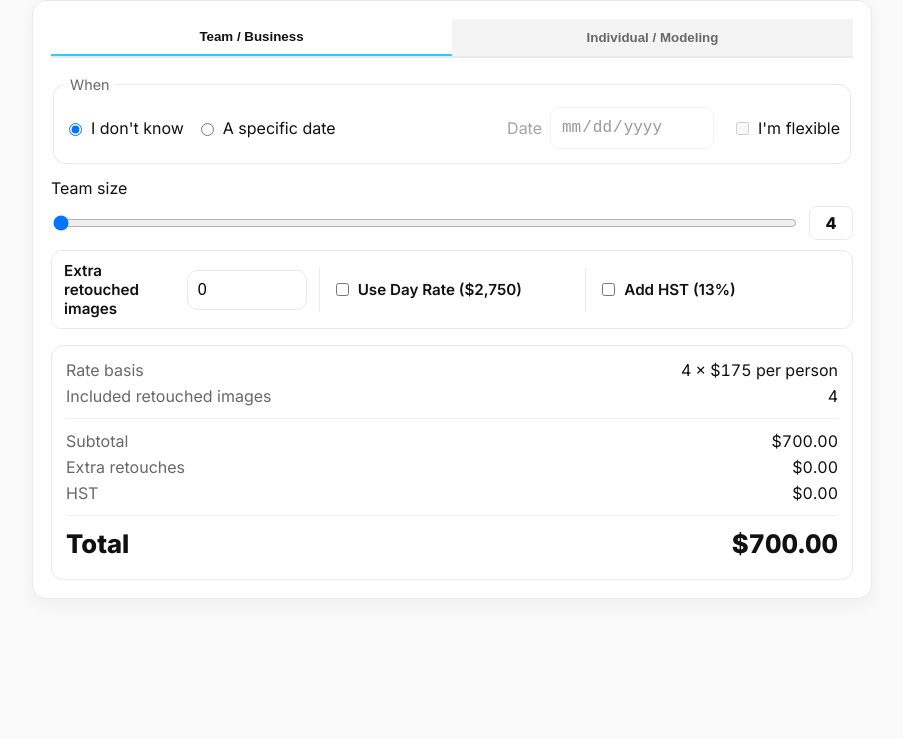
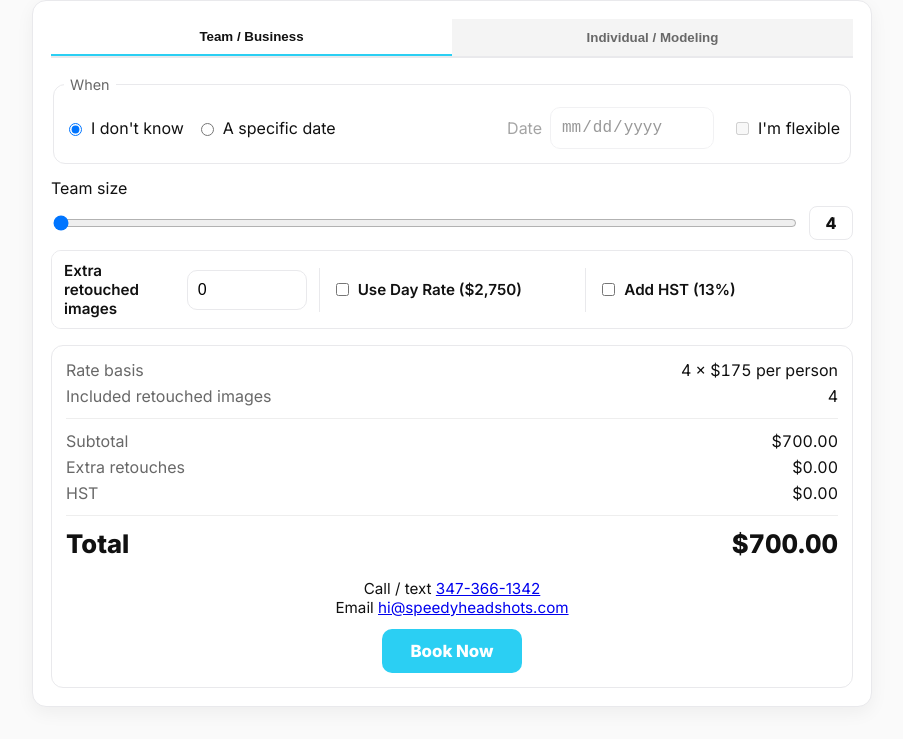
Before and after one commit to nilsdecker/headshot-cost-calculator, a plain HTML site: page 404.html in a window 1280 px wide. Shown: the part 81-820 px from the top of the page, without its empty margins (188-1091 px from the left). Drawn offline with Linux system fonts and the light colour scheme.

Commit message:
book now button update

```diff
--- a/404.html
+++ b/404.html
@@ -102,6 +102,17 @@
         <div class="row2"><div class="muted">HST</div><div id="team-hst" class="money" style="text-align:right">$0.00</div></div>
         <div class="hr"></div>
         <div class="row2"><div class="total">Total</div><div id="team-total" class="total money" style="text-align:right">$0.00</div></div>
+        <div style="margin-top:20px; text-align:center;">
+          <p style="margin-bottom:12px; font-size:0.95rem;">
+            Call / text <a href="tel:13473661342">347-366-1342</a><br>
+            Email <a href="mailto:hi@speedyheadshots.com">hi@speedyheadshots.com</a>
+          </p>
+          <a href="https://www.speedyheadshots.com/contact" target="_blank" rel="noopener"
+             style="display:inline-block; background:var(--accent); color:#fff; font-weight:700;
+                    padding:12px 28px; border-radius:10px; text-decoration:none; font-size:1.05rem;">
+            Book Now
+          </a>
+        </div>
       </div>
     </div>
 
@@ -149,6 +160,17 @@
         <div class="row2"><div class="muted">HST</div><div id="ind-hst" class="money" style="text-align:right">$0.00</div></div>
         <div class="hr"></div>
         <div class="row2"><div class="total">Total</div><div id="ind-total" class="total money" style="text-align:right">$0.00</div></div>
+        <div style="margin-top:20px; text-align:center;">
+          <p style="margin-bottom:12px; font-size:0.95rem;">
+            Call / text <a href="tel:13473661342">347-366-1342</a><br>
+            Email <a href="mailto:hi@speedyheadshots.com">hi@speedyheadshots.com</a>
+          </p>
+          <a href="https://www.speedyheadshots.com/contact" target="_blank" rel="noopener"
+             style="display:inline-block; background:var(--accent); color:#fff; font-weight:700;
+                    padding:12px 28px; border-radius:10px; text-decoration:none; font-size:1.05rem;">
+            Book Now
+          </a>
+        </div>
       </div>
     </div>
   </section>
```
Also changed, not shown: index.html (+22 -0 lines).
